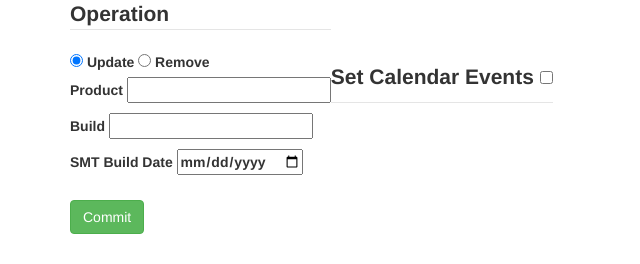
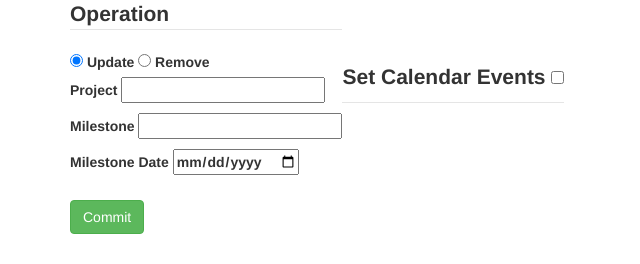
Before and after one commit to ssaban/BoootstrapFlaskSkeleton, a Flask app: page /SetTimeline in a window 1280 px wide. Shown: the part 536-800 px from the top of the page, without its empty margins (0-640 px from the left). Run offline with Flask 2, Linux system fonts and the light colour scheme; lists and menus that the app fills with data are empty; some libraries are stand-ins or nearby versions.

Commit message:
formatting

```diff
--- a/templates/bs_setTimeline.html
+++ b/templates/bs_setTimeline.html
@@ -19,8 +19,8 @@
 
                <label class="block"><input type="radio" name="RadioForProductUpdate" value="update" checked> Update</label>
                <label class="block"><input type="radio" name="RadioForProductUpdate" value="remove"> Remove</label>
-               <p>Product <input type = "text" name = "Product" /></p>
-               <p>Build <input type = "text" name = "Build" /></p>
+               <p>Project <input type = "text" name = "Product" /></p>
+               <p>Milestone <input type = "text" name = "Build" /></p>
 
                <script>
                     if (datefield.type!="date"){ //if browser doesn't support input type="date", initialize date picker widget:
@@ -30,7 +30,7 @@
                 }
                 </script>
 
-               <p>SMT Build Date <input type = "date" name = "SmtBuildDate"  id="SmtBuildDate"/></p>
+               <p>Milestone Date <input type = "date" name = "SmtBuildDate"  id="SmtBuildDate"/></p>
 
             </fieldset>
        </div>
```
